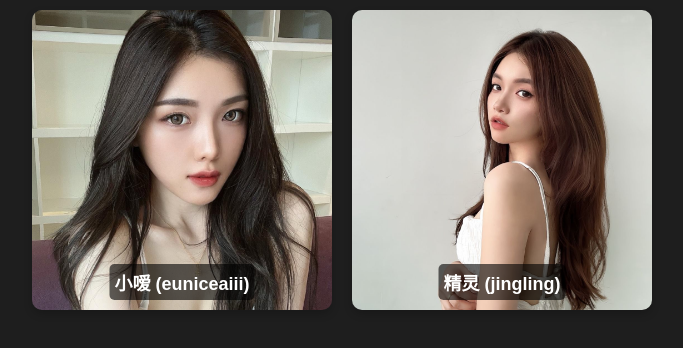
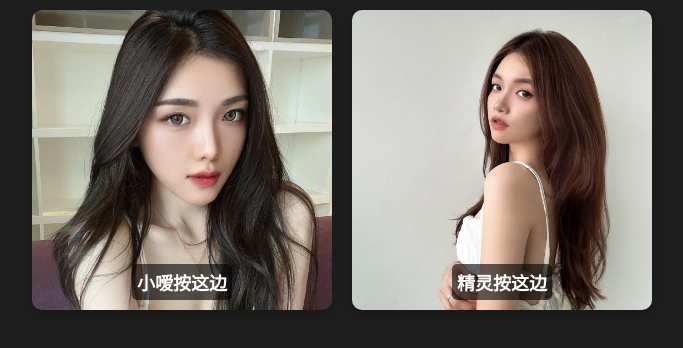
Before and after one commit to mysnow90/TTsongrequest, a website: page public/index.html in a window 1280 px wide. Shown: the part 138-486 px from the top of the page, without its empty margins (298-981 px from the left). Drawn offline with Linux system fonts and the light colour scheme.

Commit message:
update photoname

```diff
--- a/public/index.html
+++ b/public/index.html
@@ -79,14 +79,14 @@
     <div class="tiktoker-card">
       <a href="/euniceaiii.html">
         <img src="/img/euniceaiii.jpeg" alt="小嗳的照片">
-        <div class="tiktoker-name">小嗳 (euniceaiii)</div>
+        <div class="tiktoker-name">小嗳按这边</div>
       </a>
     </div>
 
     <div class="tiktoker-card">
       <a href="/jingling.html">
         <img src="/img/jingling.jpeg" alt="精灵的照片">
-        <div class="tiktoker-name">精灵 (jingling)</div>
+        <div class="tiktoker-name">精灵按这边</div>
       </a>
     </div>
   </div>
```
